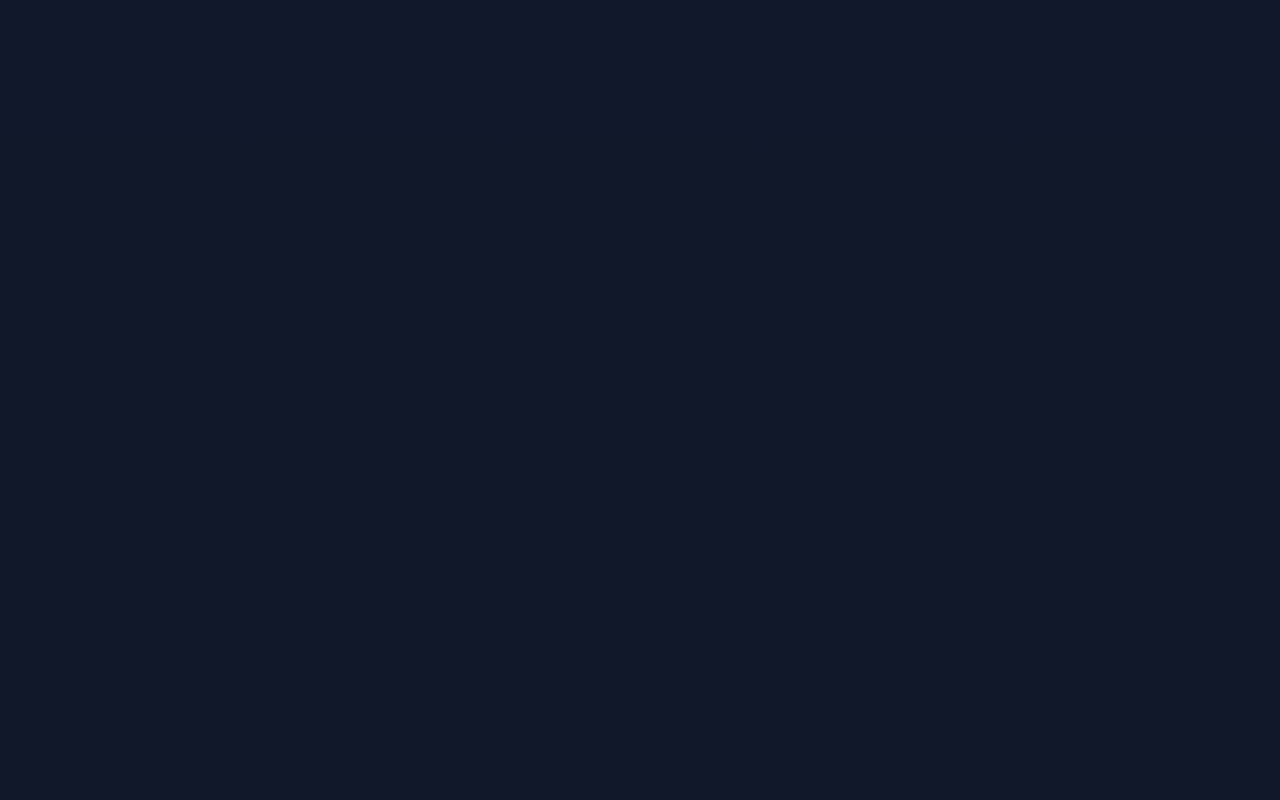
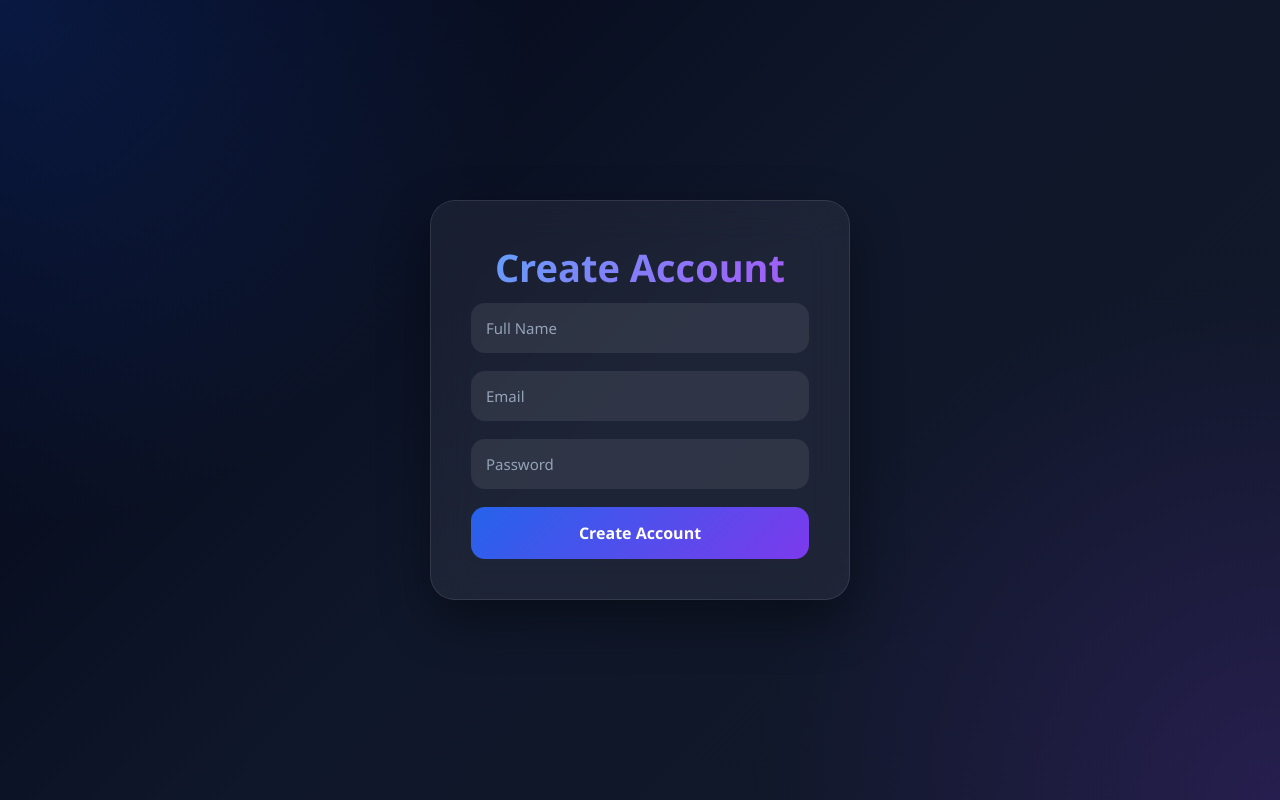
Before and after one commit to ishrath357/Smart-Queue, a React (Create React App) app: page /register in a window 1280 px wide. Before the commit this address had no page. Built offline with nearby package versions, Linux system fonts and the light colour scheme.

Commit message:
frontend connected to backend

```diff
--- a/src/App.css
+++ b/src/App.css
@@ -1,207 +1,9 @@
-/* *{
-  margin:0;
-  padding:0;
-  box-sizing:border-box;
+html,
+body,
+#root{
+  width:100%;
+  min-height:100vh;
 }
-
-body{
-  font-family:'Poppins',sans-serif;
-
-  min-height:100vh;
-
-  background:
-  linear-gradient(
-  135deg,
-  #0f172a,
-  #1e3a8a,
-  #2563eb,
-  #7c3aed
-  );
-
-  background-size:400% 400%;
-
-  animation:bgMove 12s ease infinite;
-
-  display:flex;
-  justify-content:center;
-  align-items:center;
-
-  overflow-x:hidden;
-}
-
-@keyframes bgMove{
-  0%{
-    background-position:0% 50%;
-  }
-  50%{
-    background-position:100% 50%;
-  }
-  100%{
-    background-position:0% 50%;
-  }
-}
-
-.container{
-  width:100%;
-  display:flex;
-  justify-content:center;
-  align-items:center;
-  padding:20px;
-}
-
-.login-box{
-
-  width:420px;
-  max-width:95%;
-
-  padding:40px;
-
-  border-radius:30px;
-
-  background:
-  rgba(255,255,255,0.12);
-
-  backdrop-filter:blur(20px);
-
-  border:
-  1px solid rgba(255,255,255,0.2);
-
-  box-shadow:
-  0 20px 50px rgba(0,0,0,0.35);
-
-  text-align:center;
-
-  animation:float 4s ease-in-out infinite;
-}
-
-@keyframes float{
-  0%,100%{
-    transform:translateY(0);
-  }
-  50%{
-    transform:translateY(-10px);
-  }
-}
-
-.login-box h2{
-  color:white;
-  font-size:36px;
-  margin-bottom:10px;
-}
-
-.login-box p{
-  color:#dbeafe;
-  margin-bottom:30px;
-}
-
-.login-box input{
-
-  width:100%;
-
-  padding:15px;
-
-  margin-top:15px;
-
-  border:none;
-  border-radius:15px;
-
-  background:
-  rgba(255,255,255,0.15);
-
-  color:white;
-
-  font-size:15px;
-
-  outline:none;
-
-  transition:.3s;
-}
-
-.login-box input::placeholder{
-  color:#cbd5e1;
-}
-
-.login-box input:focus{
-  transform:scale(1.02);
-
-  background:
-  rgba(255,255,255,0.25);
-
-  box-shadow:
-  0 0 20px rgba(96,165,250,.4);
-}
-
-.login-box button{
-
-  width:100%;
-
-  margin-top:25px;
-
-  padding:15px;
-
-  border:none;
-  border-radius:15px;
-
-  font-size:16px;
-  font-weight:700;
-
-  cursor:pointer;
-
-  color:white;
-
-  background:
-  linear-gradient(
-  135deg,
-  #06b6d4,
-  #2563eb,
-  #7c3aed
-  );
-
-  transition:.3s;
-}
-
-.login-box button:hover{
-
-  transform:
-  translateY(-3px)
-  scale(1.03);
-
-  box-shadow:
-  0 10px 30px rgba(59,130,246,.5);
-}
-
-.login-box::before{
-  content:"🚀";
-
-  font-size:60px;
-
-  display:block;
-
-  margin-bottom:15px;
-}
-
-::-webkit-scrollbar{
-  width:8px;
-}
-
-::-webkit-scrollbar-thumb{
-  background:#60a5fa;
-  border-radius:20px;
-}
-
-@media(max-width:768px){
-
-.login-box{
-  width:100%;
-  padding:30px 25px;
-}
-
-.login-box h2{
-  font-size:28px;
-}
-
-} */
-
 *{
   margin:0;
   padding:0;
@@ -211,23 +13,166 @@ body{
 body{
   font-family:'Inter','Segoe UI',sans-serif;
 
+  min-height:100vh;
+
+  background:
+  radial-gradient(circle at top left,#2563eb33,transparent 35%),
+  radial-gradient(circle at bottom right,#7c3aed33,transparent 35%),
+  linear-gradient(135deg,#020617,#0f172a,#111827);
+
+  color:white;
+}
+
+.login-container{
+  position:fixed;
+
+  top:0;
+  left:0;
+
+  width:100%;
+  height:100vh;
+
+  display:flex;
+  justify-content:center;
+  align-items:center;
+}
+
+.login-box{
+  width:420px;
+  max-width:100%;
+
+  background:rgba(255,255,255,.06);
+
+  backdrop-filter:blur(20px);
+
+  border:1px solid rgba(255,255,255,.1);
+
+  border-radius:25px;
+
+  padding:40px;
+
+  text-align:center;
+
+  box-shadow:
+  0 20px 50px rgba(0,0,0,.4);
+}
+
+.login-box h2{
+  font-size:38px;
+  font-weight:800;
+
+  margin-bottom:10px;
+
   background:
   linear-gradient(
-  180deg,
-  #0f172a 0%,
-  #111827 100%
+  135deg,
+  #60a5fa,
+  #a855f7
+  );
+
+  -webkit-background-clip:text;
+  -webkit-text-fill-color:transparent;
+}
+
+.subtitle{
+  color:#94a3b8;
+  margin-bottom:30px;
+}
+
+.login-box input{
+  width:100%;
+
+  padding:15px;
+
+  margin-bottom:18px;
+
+  border:none;
+  outline:none;
+
+  border-radius:14px;
+
+  background:
+  rgba(255,255,255,.08);
+
+  color:white;
+
+  font-size:15px;
+}
+
+.login-box input::placeholder{
+  color:#94a3b8;
+}
+
+.login-box input:focus{
+  box-shadow:
+  0 0 15px rgba(59,130,246,.4);
+}
+
+.login-box button{
+  width:100%;
+
+  padding:15px;
+
+  border:none;
+
+  border-radius:14px;
+
+  background:
+  linear-gradient(
+  135deg,
+  #2563eb,
+  #7c3aed
   );
 
   color:white;
 
-  min-height:100vh;
+  font-size:16px;
+  font-weight:700;
+
+  cursor:pointer;
+
+  transition:.3s;
 }
 
-::-webkit-scrollbar{
-  width:8px;
+.login-box button:hover{
+  transform:translateY(-3px);
+
+  box-shadow:
+  0 10px 25px rgba(37,99,235,.4);
 }
 
-::-webkit-scrollbar-thumb{
-  background:#3b82f6;
-  border-radius:10px;
+.links{
+  margin-top:20px;
+
+  display:flex;
+  justify-content:space-between;
 }
+
+.links a{
+  color:#93c5fd;
+  text-decoration:none;
+  font-size:14px;
+}
+
+.links a:hover{
+  color:white;
+}
+
+@media(max-width:768px){
+
+.login-box{
+  width:100%;
+  max-width:380px;
+  padding:30px;
+}
+
+.login-box h2{
+  font-size:32px;
+}
+
+.links{
+  flex-direction:column;
+  gap:12px;
+}
+
+}
--- a/src/App.js
+++ b/src/App.js
@@ -1,37 +1,56 @@
+import "./App.css";
+
+import { BrowserRouter, Routes, Route } from "react-router-dom";
+
+import Login from "./pages/login";
+import Register from "./pages/register";
+import ForgotPassword from "./pages/forgotpassword";
+
+import Dashboard from "./pages/Dashboard";
+import AddToken from "./pages/AddToken";
+import ViewTokens from "./pages/ViewTokens";
 import Analytics from "./pages/Analytics";
-import ViewTokens from "./pages/ViewTokens";
-import AddToken from "./pages/AddToken";
-import "./App.css";
-import { BrowserRouter, Routes, Route, Link } from "react-router-dom";
-import Dashboard from "./pages/Dashboard";
-
-function Login() {
-  return (
-    <div className="container">
-      <div className="login-box">
-        <h2>QueueEase Login</h2>
-
-        <input type="email" placeholder="Enter Email" />
-
-        <input type="password" placeholder="Enter Password" />
-
-        <Link to="/dashboard">
-          <button>Login</button>
-        </Link>
-      </div>
-    </div>
-  );
-}
 
 function App() {
   return (
     <BrowserRouter>
       <Routes>
-        <Route path="/" element={<Login />} />
-        <Route path="/dashboard" element={<Dashboard />} />
-        <Route path="/add-token" element={<AddToken />} />
-        <Route path="/view-tokens" element={<ViewTokens />} />
-        <Route path="/analytics" element={<Analytics />} />
+
+        <Route
+          path="/"
+          element={<Login />}
+        />
+
+        <Route
+          path="/register"
+          element={<Register />}
+        />
+
+        <Route
+          path="/forgot-password"
+          element={<ForgotPassword />}
+        />
+
+        <Route
+          path="/dashboard"
+          element={<Dashboard />}
+        />
+
+        <Route
+          path="/add-token"
+          element={<AddToken />}
+        />
+
+        <Route
+          path="/view-tokens"
+          element={<ViewTokens />}
+        />
+
+        <Route
+          path="/analytics"
+          element={<Analytics />}
+        />
+
       </Routes>
     </BrowserRouter>
   );
--- a/src/pages/Analytics.js
+++ b/src/pages/Analytics.js
@@ -80,7 +80,7 @@ function Analytics() {
 
       <div className="analytics-container">
 
-        <h2>📊 SmartQueue Analytics</h2>
+        <h2>📊Queue Analytics</h2>
 
         <div className="chart-box">
           <Pie data={data} />
--- a/src/pages/Dashboard.js
+++ b/src/pages/Dashboard.js
@@ -36,7 +36,7 @@ function Dashboard() {
       <div className="dashboard">
 
         <div className="hero-section">
-          <h1>🚀 SmartQueue</h1>
+          <h1>TokenHub</h1>
 
           <p>
             Smart Queue Management System
--- a/src/pages/Navbar.js
+++ b/src/pages/Navbar.js
@@ -9,7 +9,7 @@ function Navbar() {
     <nav className="navbar">
 
       <div className="logo">
-        🚀 QueueEase
+         TokenHub
       </div>
 
       <div
--- /dev/null
+++ b/src/pages/forgotpassword.js
@@ -0,0 +1,44 @@
+import { useState } from "react";
+
+function ForgotPassword() {
+
+  const [email,setEmail] = useState("");
+
+  const resetPassword = () => {
+
+    const user =
+      JSON.parse(localStorage.getItem("user"));
+
+    if(user && user.email === email){
+      alert(
+        "Your Password: " + user.password
+      );
+    }
+    else{
+      alert("Email not found");
+    }
+  };
+
+  return (
+    <div className="login-container">
+      <div className="login-box">
+
+        <h2>Forgot Password</h2>
+
+        <input
+          type="email"
+          placeholder="Enter Email"
+          value={email}
+          onChange={(e)=>setEmail(e.target.value)}
+        />
+
+        <button onClick={resetPassword}>
+          Recover Password
+        </button>
+
+      </div>
+    </div>
+  );
+}
+
+export default ForgotPassword;
--- /dev/null
+++ b/src/pages/login.js
@@ -0,0 +1,67 @@
+import { useState } from "react";
+import { useNavigate, Link } from "react-router-dom";
+
+function Login() {
+  const navigate = useNavigate();
+
+  const [email, setEmail] = useState("");
+  const [password, setPassword] = useState("");
+
+  const login = () => {
+    const savedUser =
+      JSON.parse(localStorage.getItem("user"));
+
+    if (
+      savedUser &&
+      email === savedUser.email &&
+      password === savedUser.password
+    ) {
+      navigate("/dashboard");
+    } else {
+      alert("Invalid Email or Password");
+    }
+  };
+
+  return (
+    <div className="login-container">
+      <div className="login-box">
+
+        <h2>TokenHub Login</h2>
+
+        <input
+          type="email"
+          placeholder="Email"
+          value={email}
+          onChange={(e)=>setEmail(e.target.value)}
+        />
+
+        <input
+          type="password"
+          placeholder="Password"
+          value={password}
+          onChange={(e)=>setPassword(e.target.value)}
+        />
+
+        <button onClick={login}>
+          Login
+        </button>
+
+        <p>
+          <Link to="/forgot-password">
+            Forgot Password?
+          </Link>
+        </p>
+
+        <p>
+          Don't have an account?{" "}
+          <Link to="/register">
+            Create Account
+          </Link>
+        </p>
+
+      </div>
+    </div>
+  );
+}
+
+export default Login;
--- /dev/null
+++ b/src/pages/register.js
@@ -0,0 +1,65 @@
+import { useState } from "react";
+import { useNavigate } from "react-router-dom";
+
+function Register() {
+  const navigate = useNavigate();
+
+  const [name,setName] = useState("");
+  const [email,setEmail] = useState("");
+  const [password,setPassword] = useState("");
+
+  const register = () => {
+
+    const user = {
+      name,
+      email,
+      password
+    };
+
+    localStorage.setItem(
+      "user",
+      JSON.stringify(user)
+    );
+
+    alert("Account Created Successfully");
+
+    navigate("/");
+  };
+
+  return (
+    <div className="login-container">
+      <div className="login-box">
+
+        <h2>Create Account</h2>
+
+        <input
+          type="text"
+          placeholder="Full Name"
+          value={name}
+          onChange={(e)=>setName(e.target.value)}
+        />
+
+        <input
+          type="email"
+          placeholder="Email"
+          value={email}
+          onChange={(e)=>setEmail(e.target.value)}
+        />
+
+        <input
+          type="password"
+          placeholder="Password"
+          value={password}
+          onChange={(e)=>setPassword(e.target.value)}
+        />
+
+        <button onClick={register}>
+          Create Account
+        </button>
+
+      </div>
+    </div>
+  );
+}
+
+export default Register;
```
